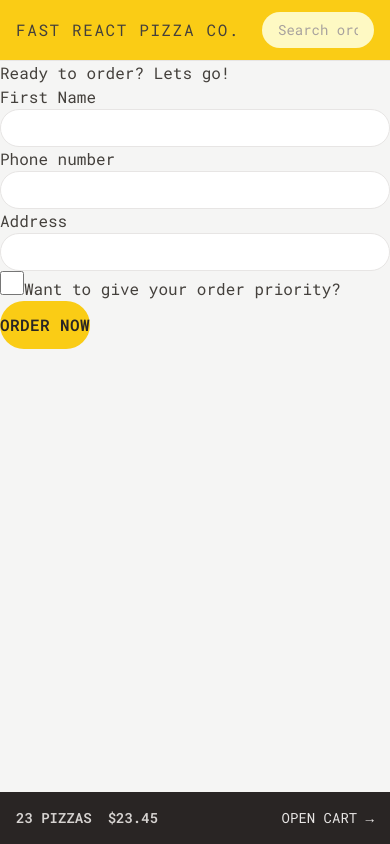
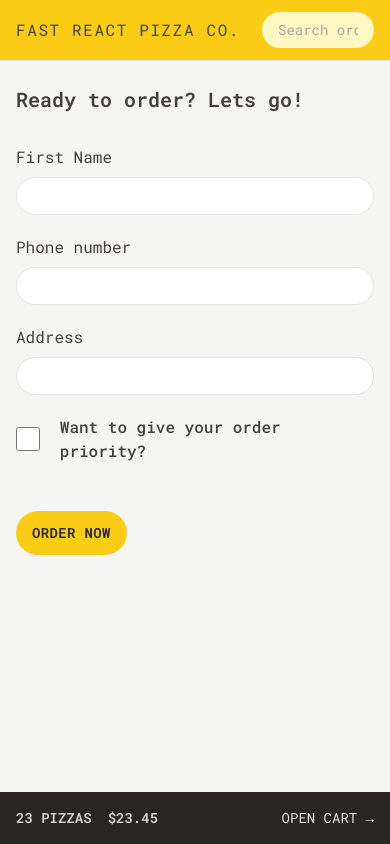
Before and after one commit to xyzuka/fast-react-pizza, a React (Vite) app: page /order/new in a window 390 px wide. Built offline with nearby package versions, Linux system fonts and the light colour scheme.

Commit message:
tailwind: styling the order form
styling and formatting the form input boxes, text, checkbox and phone number error message

```diff
--- a/src/features/order/CreateOrder.jsx
+++ b/src/features/order/CreateOrder.jsx
@@ -44,31 +44,41 @@
   const cart = fakeCart;
 
   return (
-    <div>
-      <h2>Ready to order? Lets go!</h2>
+    <div className="px-4 py-6">
+      <h2 className="mb-8 text-xl font-semibold">Ready to order? Lets go!</h2>
 
       <Form method="POST">
-        <div>
-          <label>First Name</label>
-          <input className="input" type="text" name="customer" required />
+        <div className="sm:item-center mb-5 flex flex-col gap-2 sm:flex-row">
+          <label className="sm:basis-40">First Name</label>
+          <input className="input grow" type="text" name="customer" required />
         </div>
 
-        <div>
-          <label>Phone number</label>
-          <div>
-            <input className="input" type="tel" name="phone" required />
-            {formErrors?.phone && <p> {formErrors.phone}</p>}
+        <div className="sm:item-center mb-5 flex flex-col gap-2 sm:flex-row">
+          <label className="sm:basis-40">Phone number</label>
+          <div className="grow">
+            <input className="input w-full" type="tel" name="phone" required />
+            {formErrors?.phone && (
+              <p className="mt-2 rounded-md bg-red-100 p-2 text-xs text-red-700">
+                {" "}
+                {formErrors.phone}
+              </p>
+            )}
           </div>
         </div>
 
-        <div>
-          <label>Address</label>
-          <div>
-            <input className="input" type="text" name="address" required />
+        <div className="sm:item-center mb-5 flex flex-col gap-2 sm:flex-row">
+          <label className="sm:basis-40">Address</label>
+          <div className="grow">
+            <input
+              className="input w-full"
+              type="text"
+              name="address"
+              required
+            />
           </div>
         </div>
 
-        <div>
+        <div className="mb-12 flex items-center gap-5">
           <input
             className="h-6 w-6 accent-yellow-400 focus:outline-none focus:ring focus:ring-yellow-400 focus:ring-offset-2"
             type="checkbox"
@@ -77,7 +87,9 @@
             // value={withPriority}
             // onChange={(e) => setWithPriority(e.target.checked)}
           />
-          <label htmlFor="priority">Want to give your order priority?</label>
+          <label htmlFor="priority" className="font-medium">
+            Want to give your order priority?
+          </label>
         </div>
 
         <div>
--- a/src/index.css
+++ b/src/index.css
@@ -4,7 +4,7 @@
 
 @layer components {
   .input {
-    @apply w-full rounded-full border border-stone-200 px-4 py-2 text-sm transition-all duration-300 placeholder:text-stone-400 focus:outline-none focus:ring focus:ring-yellow-400 md:px-6 md:py-3;
+    @apply rounded-full border border-stone-200 px-4 py-2 text-sm transition-all duration-300 placeholder:text-stone-400 focus:outline-none focus:ring focus:ring-yellow-400 md:px-6 md:py-3;
   }
 
   /* https://dev.to/afif/i-made-100-css-loaders-for-your-next-project-4eje */
--- a/src/ui/Button.jsx
+++ b/src/ui/Button.jsx
@@ -3,13 +3,13 @@
 /* eslint-disable react/prop-types */
 function Button({ children, disabled, to, type }) {
   const base =
-    "inline-block rounded-full bg-yellow-400 font-semibold uppercase tracking-wide text-stone-800 transition-colors duration-300 hover:bg-yellow-300 focus:bg-yellow-300 focus:outline-none focus:ring focus:ring-yellow-300 focus:ring-offset-2 disabled:cursor-not-allowed";
+    "inline-block text-sm rounded-full bg-yellow-400 font-semibold uppercase tracking-wide text-stone-800 transition-colors duration-300 hover:bg-yellow-300 focus:bg-yellow-300 focus:outline-none focus:ring focus:ring-yellow-300 focus:ring-offset-2 disabled:cursor-not-allowed";
 
   const styles = {
-    primary: base + "px-4 py-3 md:px-6 md:py-4",
-    small: base + "px-4 py-2 md:px-5 md:py-2.5 text-xs",
+    primary: base + " px-4 py-3 md:px-6 md:py-4",
+    small: base + " px-4 py-2 md:px-5 md:py-2.5 text-xs",
     secondary:
-      "inline-block rounded-full bg-transparent border-2 border-stone-300 font-semibold uppercase tracking-wide text-stone-400 transition-colors duration-300 hover:bg-stone-300 hover:text-stone-800 focus:bg-stone-300 focus:text-stone-800 focus:outline-none focus:ring focus:ring-stone-200 focus:ring-offset-2 disabled:cursor-not-allowed px-4 py-2.5 md:px-6 md:py-3.5",
+      "inline-block text-sm rounded-full border-2 border-stone-300 font-semibold uppercase tracking-wide text-stone-400 transition-colors duration-300 hover:bg-stone-300 hover:text-stone-800 focus:bg-stone-300 focus:text-stone-800 focus:outline-none focus:ring focus:ring-stone-200 focus:ring-offset-2 disabled:cursor-not-allowed px-4 py-2.5 md:px-6 md:py-3.5",
   };
 
   if (to)
```
